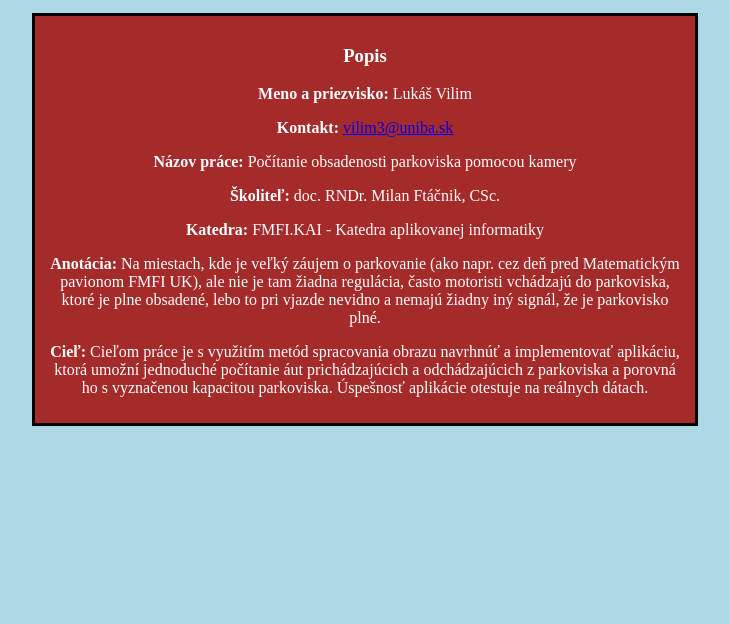
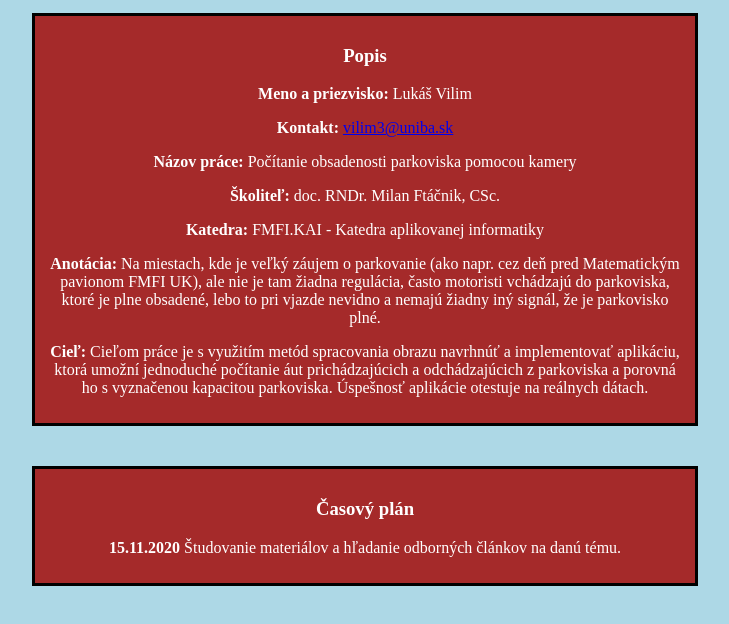
Before and after one commit to Villiss/Bakalarska-praca, a plain HTML site: page index.html in a window 1280 px wide. Shown: the part 104-728 px from the top of the page, without its empty margins (275-1004 px from the left). Drawn offline with Linux system fonts and the light colour scheme.

Commit message:
Update index.html

```diff
--- a/index.html
+++ b/index.html
@@ -24,5 +24,10 @@ a implementovať aplikáciu, ktorá umožní jednoduché počítanie áut
 prichádzajúcich a odchádzajúcich z parkoviska a porovná ho s vyznačenou
 kapacitou parkoviska. Úspešnosť aplikácie otestuje na reálnych dátach.</p>
 </div>
+
+<div class="popis" style="border : solid; width : 50%; padding : 10px; margin-bottom : 40px;">
+<h3>Časový plán</h3>
+<p><strong>15.11.2020 </strong>Študovanie materiálov a hľadanie odborných článkov na danú tému.</p>
+</div>
 </body>
 </html>
```
